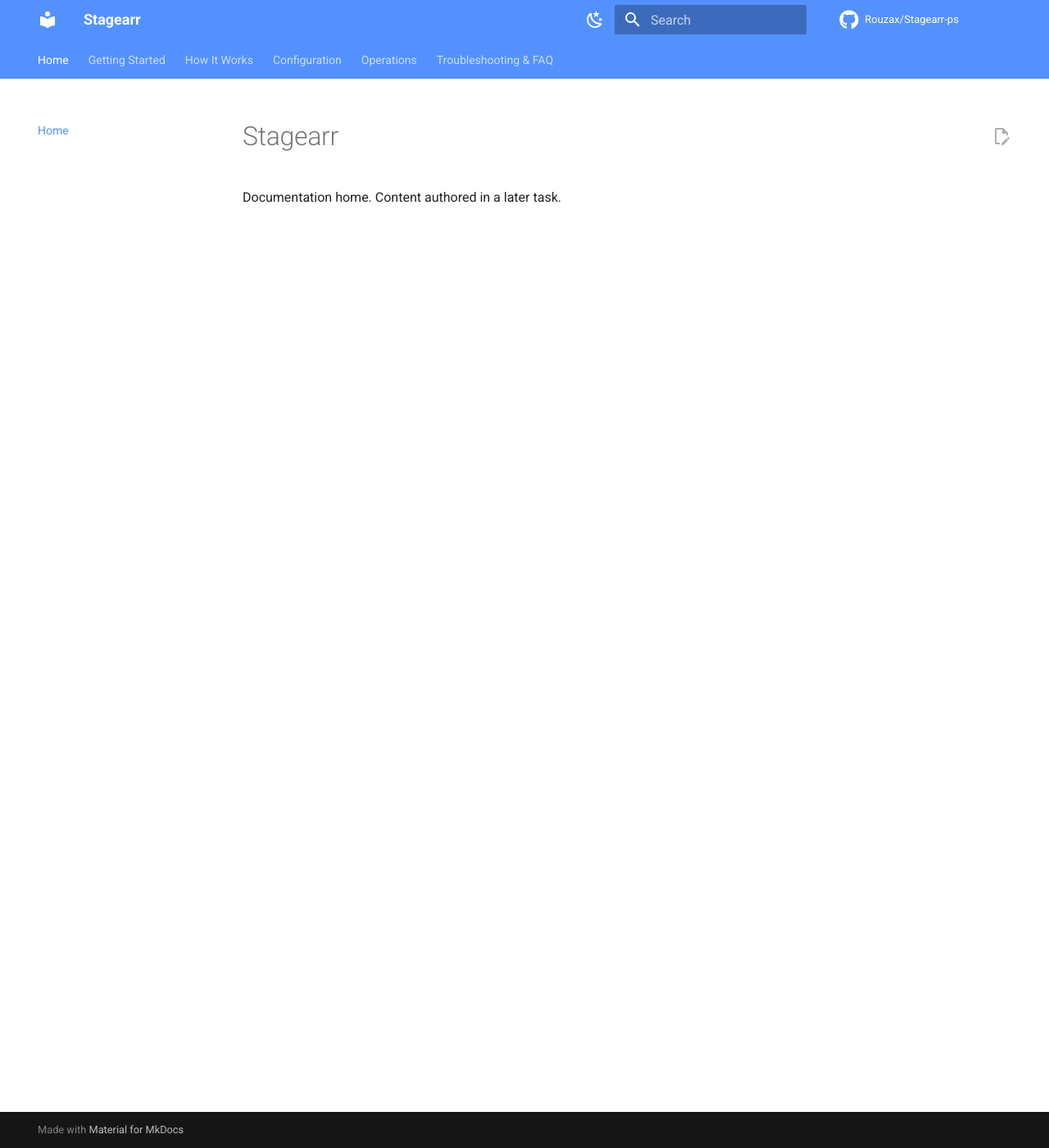
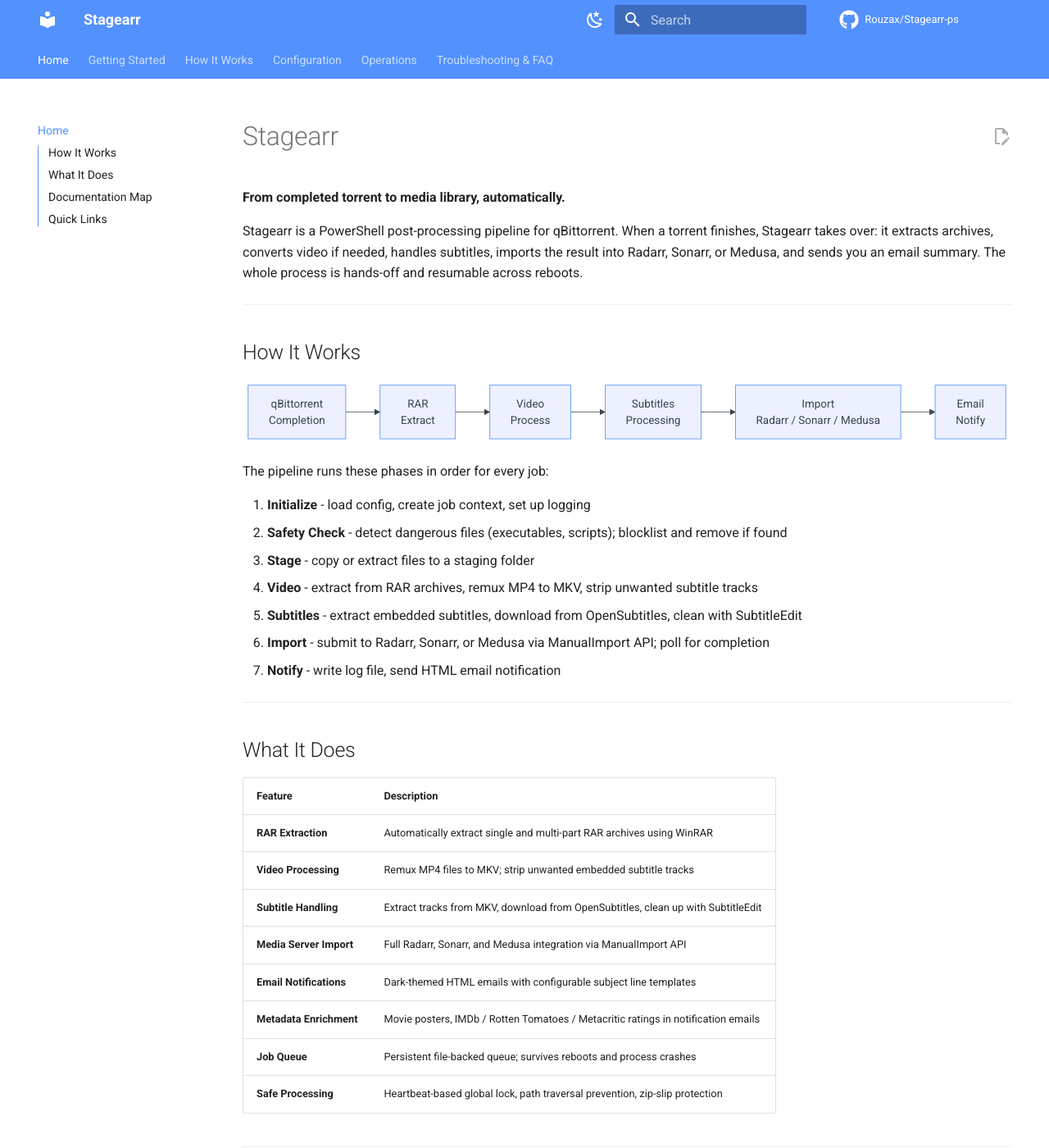
Before and after one commit to Rouzax/Stagearr-ps, an MkDocs documentation site: the page built from docs/index.md, in a window 1280 px wide and 1400 px high. Shown: the whole window at 82% size. Built offline with MkDocs 1.6.1 and Material for MkDocs 9.7.7, drawn with Linux system fonts in a browser that asks for light colours; comment, search, counter and statistics services are not loaded; some of the changed text lies outside the part shown.

Commit message:
docs: author Home page

````diff
--- a/docs/index.md
+++ b/docs/index.md
@@ -1,3 +1,74 @@
 # Stagearr
 
-Documentation home. Content authored in a later task.
+**From completed torrent to media library, automatically.**
+
+Stagearr is a PowerShell post-processing pipeline for qBittorrent. When a torrent finishes, Stagearr takes over: it extracts archives, converts video if needed, handles subtitles, imports the result into Radarr, Sonarr, or Medusa, and sends you an email summary. The whole process is hands-off and resumable across reboots.
+
+---
+
+## How It Works
+
+```mermaid
+flowchart LR
+    A["qBittorrent\nCompletion"] --> B["RAR\nExtract"]
+    B --> C["Video\nProcess"]
+    C --> D["Subtitles\nProcessing"]
+    D --> E["Import\nRadarr / Sonarr / Medusa"]
+    E --> F["Email\nNotify"]
+```
+
+The pipeline runs these phases in order for every job:
+
+1. **Initialize** - load config, create job context, set up logging
+2. **Safety Check** - detect dangerous files (executables, scripts); blocklist and remove if found
+3. **Stage** - copy or extract files to a staging folder
+4. **Video** - extract from RAR archives, remux MP4 to MKV, strip unwanted subtitle tracks
+5. **Subtitles** - extract embedded subtitles, download from OpenSubtitles, clean with SubtitleEdit
+6. **Import** - submit to Radarr, Sonarr, or Medusa via ManualImport API; poll for completion
+7. **Notify** - write log file, send HTML email notification
+
+---
+
+## What It Does
+
+| Feature | Description |
+|---------|-------------|
+| **RAR Extraction** | Automatically extract single and multi-part RAR archives using WinRAR |
+| **Video Processing** | Remux MP4 files to MKV; strip unwanted embedded subtitle tracks |
+| **Subtitle Handling** | Extract tracks from MKV, download from OpenSubtitles, clean up with SubtitleEdit |
+| **Media Server Import** | Full Radarr, Sonarr, and Medusa integration via ManualImport API |
+| **Email Notifications** | Dark-themed HTML emails with configurable subject line templates |
+| **Metadata Enrichment** | Movie posters, IMDb / Rotten Tomatoes / Metacritic ratings in notification emails |
+| **Job Queue** | Persistent file-backed queue; survives reboots and process crashes |
+| **Safe Processing** | Heartbeat-based global lock, path traversal prevention, zip-slip protection |
+
+---
+
+## Documentation Map
+
+| Page | What you will find |
+|------|--------------------|
+| **[Installation](installation.md)** | Requirements, download, and first-time setup |
+| **[qBittorrent Integration](qbittorrent.md)** | Configuring qBittorrent to trigger Stagearr on completion |
+| **[Quick Start](quick-start.md)** | Get your first job processed end-to-end |
+| **[Pipeline Overview](pipeline.md)** | Detailed walkthrough of every processing phase |
+| **[Video Processing](video-processing.md)** | RAR extraction, MP4-to-MKV remux, track stripping |
+| **[Subtitle Processing](subtitles.md)** | Extract, download, and clean subtitles |
+| **[Importing](importing.md)** | How Radarr, Sonarr, and Medusa imports work |
+| **[Email Notifications](email.md)** | Template syntax, metadata, and preview |
+| **[Configuration Overview](configuration.md)** | TOML config file structure and sync workflow |
+| **[Settings Reference](settings-reference.md)** | Every setting, its default, and what it controls |
+| **[Labels and Content Routing](labels.md)** | How download labels map to TV, movie, or passthrough processing |
+| **[CLI Usage](cli-usage.md)** | All command-line parameters and modes |
+| **[Job Queue and Locking](queue-locking.md)** | Queue states, global lock, multi-machine operation |
+| **[Re-running Jobs](rerun.md)** | Interactively re-process a recent completed or failed job |
+| **[Auto-Update](updates.md)** | Checking for and applying updates |
+| **[Troubleshooting](troubleshooting.md)** | Common problems, symptoms, and fixes |
+
+---
+
+## Quick Links
+
+- **[GitHub Repository](https://github.com/Rouzax/Stagearr-ps)**
+- **[Latest Release](https://github.com/Rouzax/Stagearr-ps/releases/latest)**
+- **[Report a Bug](https://github.com/Rouzax/Stagearr-ps/issues/new)**
````
